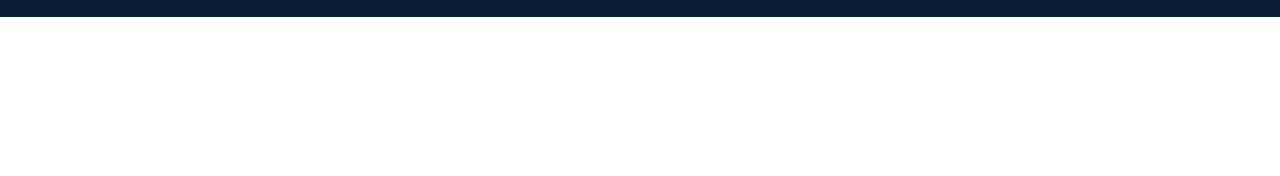
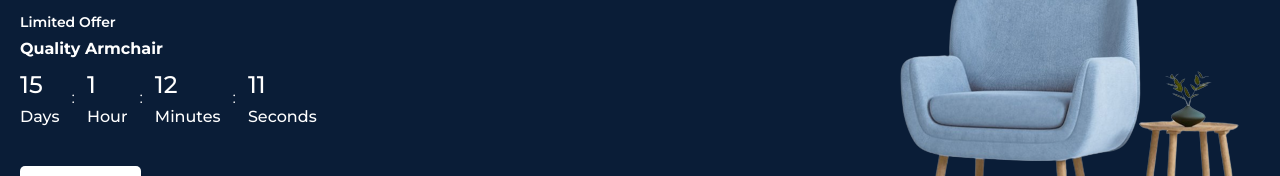
Before and after one commit to devphaseX/ecommerce_store, a React (Vite) app in the folder client/: page / in a window 1280 px wide. Shown: the part 2603-2779 px from the top of the page. Before the commit the page ends 2647 px from the top, so only its background shows below. Built offline with nearby package versions, Linux system fonts and the light colour scheme.

Commit message:
implement the count down clock

```diff
--- a/client/src/App.css
+++ b/client/src/App.css
@@ -106,3 +106,13 @@
   color: var(--primary-color);
   font-weight: 600;
 }
+
+.section-block-padding {
+  padding-block: 60px;
+}
+
+@supports not (padding-bottom: 0) {
+  .section-block-padding {
+    padding: 60px 0;
+  }
+}
--- a/client/src/components/Clock/index.tsx
+++ b/client/src/components/Clock/index.tsx
@@ -1,2 +1,93 @@
-const Clock = () => <div></div>;
-export { Clock };
+import { useState } from 'react';
+import './style.css';
+import { useEffect } from 'react';
+
+const DAY_IN_MILLISEC = 1000 * 60 * 60 * 24;
+const HOUR_IN_MILLISEC = 1000 * 60 * 60;
+const MINUTE_IN_MILLISEC = 1000 * 60;
+
+type CountDownClockProps = { date: Date | string | number };
+
+const CountDownClock = ({ date }: CountDownClockProps) => {
+  const [days, setDays] = useState<number>(0);
+  const [hours, setHours] = useState<number>(0);
+  const [minutes, setMinutes] = useState<number>(0);
+  const [seconds, setSeconds] = useState<number>(0);
+
+  useEffect(() => {
+    const destination = new Date('feb 10, 2023').getTime();
+    const now = Date.now();
+    if (destination < now) return;
+    let offerPeriod = destination - now;
+    let interval: ReturnType<typeof setTimeout>;
+
+    let timeout = false;
+
+    const updateTimer = () => {
+      const different = offerPeriod - performance.now();
+      if ((timeout = different <= 0)) {
+        setDays(0);
+        setHours(0);
+        setMinutes(0);
+        setSeconds(0);
+        return;
+      }
+      const days = Math.trunc(different / DAY_IN_MILLISEC);
+      const hours = Math.trunc(
+        (different % DAY_IN_MILLISEC) / HOUR_IN_MILLISEC
+      );
+      const minutes = Math.trunc(
+        (different % HOUR_IN_MILLISEC) / MINUTE_IN_MILLISEC
+      );
+
+      const seconds = Math.trunc((different % MINUTE_IN_MILLISEC) / 1000);
+      setDays(days);
+      setHours(hours);
+      setMinutes(minutes);
+      setSeconds(seconds);
+    };
+
+    const setTimeLoop = () =>
+      (interval = setTimeout(() => {
+        updateTimer();
+        if (timeout) {
+          interval = -1 as unknown as NodeJS.Timeout;
+          return;
+        }
+        setTimeLoop();
+      }, 900));
+
+    setTimeLoop();
+    return () => interval && clearTimeout(interval);
+  }, [new Date(date).getTime()]);
+
+  return (
+    <div className="clock__wrapper">
+      <TimeDisplay left={days} moment="day" />
+      <TimeDisplay left={hours} moment="hour" />
+      <TimeDisplay left={minutes} moment="minute" />
+      <TimeDisplay left={seconds} moment="second" />
+    </div>
+  );
+};
+
+type TimeMoment = 'day' | 'hour' | 'minute' | 'second';
+
+type TimeDisplayProps = { moment: TimeMoment; left: number };
+
+const TimeDisplay = ({ left, moment }: TimeDisplayProps) => {
+  return (
+    <div className="clock__data">
+      <div className="clock__info">
+        <h1>{left}</h1>
+        <h5>
+          {moment}
+          {left > 1 ? 's' : ''}
+        </h5>
+      </div>
+      <span className="time-delimiter">:</span>
+    </div>
+  );
+};
+
+export { CountDownClock };
--- /dev/null
+++ b/client/src/components/Clock/style.css
@@ -0,0 +1,27 @@
+.clock__wrapper,
+.clock__data {
+  display: flex;
+  align-items: center;
+  gap: 12px;
+  color: #fff;
+}
+
+.clock__info > h1 {
+  font-size: 24px;
+  font-weight: 500;
+  margin-bottom: 8px;
+}
+
+.clock__info > h5 {
+  font-size: 16px;
+  font-weight: 500;
+  text-transform: capitalize;
+}
+
+.time-delimiter {
+  font-size: 16px;
+}
+
+.clock__wrapper .clock__data:last-child span {
+  display: none;
+}
--- a/client/src/components/Offer/index.tsx
+++ b/client/src/components/Offer/index.tsx
@@ -1,4 +1,4 @@
-import { Clock } from '../Clock';
+import { CountDownClock } from '../Clock';
 import './style.css';
 import counterImg from '../../assets/images/counter-timer-img.png';
 import { Link } from 'react-router-dom';
@@ -12,7 +12,7 @@
             <div className="clock_top-content">
               <h3 className="top-content__title">Limited Offer</h3>
               <h4 className="top-content__type">Quality Armchair</h4>
-              <Clock date="feb 10, 2023" />
+              <CountDownClock date="feb 10, 2023" />
               <Link to="/product" className="store__button-link">
                 <button className="buy_button store__button">Visit shop</button>
               </Link>
```
